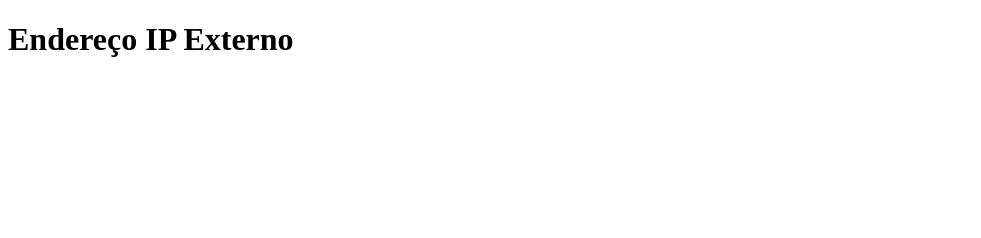
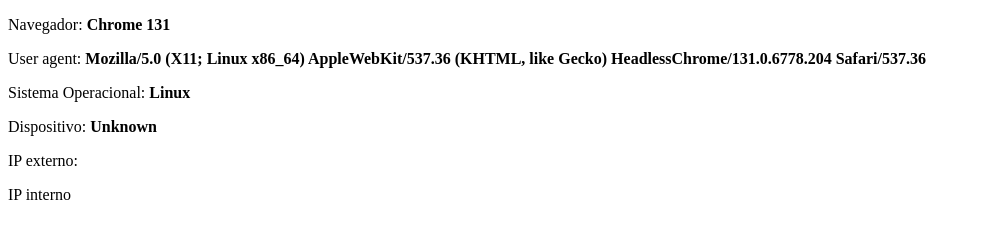
Before and after one commit to fabiodelgadopereira/tools, a plain HTML site: page info.html in a window 1280 px wide. Shown: the whole page, without its empty margins (0-981 px from the left). Drawn offline with Linux system fonts and the light colour scheme; no server answers.

Commit message:
ajuste ip v2

```diff
--- a/info.html
+++ b/info.html
@@ -1,22 +1,65 @@
 <!DOCTYPE html>
-<html>
+<html lang="en">
    <head>
-	<title>Endereço IP Externo</title>
+      <style>
+         th, td {
+         padding: 5px;
+         }
+         th {
+         text-align: left;
+         }
+      </style>
+      <meta charset="utf-8">
+      <meta name="viewport" content="width=device-width, initial-scale=1">
    </head>
    <body>
-	<h1>Endereço IP Externo</h1>
-	<p id="ip"></p>
+      <p>Navegador: <b id="navgator"></b></p>
+      <p>User agent: <b id="userAgent"></b></p>
+      <p>Sistema Operacional: <b id="os"></b></p>
+      <p>Dispositivo: <b id="device"></b></p>
+      <p>IP externo: <b id="myPublicIp"></b></p>
+      <p>IP interno <b id="myIp"></b></p>
+      <script  src="scripts_info.js" defer></script>
+      <script>
+         // Obter informações do sistema operacional do visitante
+         var OSName="Unknown";
+         if (navigator.appVersion.indexOf("Win")!=-1) OSName="Windows";
+         if (navigator.appVersion.indexOf("Mac")!=-1) OSName="MacOS";
+         if (navigator.appVersion.indexOf("X11")!=-1) OSName="UNIX";
+         if (navigator.appVersion.indexOf("Linux")!=-1) OSName="Linux";
 
-	<script>
+         // Obter informações do tipo de dispositivo do visitante
+         var deviceType = "Unknown";
+         if(/Android|webOS|iPhone|iPad|iPod|BlackBerry|IEMobile|Opera Mini/i.test(navigator.userAgent)){
+             deviceType = "Mobile";
+         } else if(/Mac|iPad/i.test(navigator.userAgent)){
+             deviceType = "Tablet";
+         } else if(/Windows|Macintosh/i.test(navigator.userAgent)){
+             deviceType = "Desktop";
+         }
+
+         // Obter o endereço IP interno do visitante
+         var pc = new RTCPeerConnection({iceServers:[]}), noop = function(){};
+         pc.createDataChannel("");
+         pc.createOffer(pc.setLocalDescription.bind(pc), noop);
+
+         pc.onicecandidate = function(ice){
+             if (!ice || !ice.candidate || !ice.candidate.candidate) return;
+             var ip = ice.candidate.candidate.split(' ')[4];
+             document.getElementById("myIp").innerHTML = ip;
+         };
+
          // Obter o endereço IP externo do visitante
-		var xhr = new XMLHttpRequest();
-		xhr.open("GET", "https://api.ipify.org", true);
-		xhr.onreadystatechange = function() {
-			if (this.readyState === XMLHttpRequest.DONE && this.status === 200) {
-				document.getElementById("ip").innerHTML = "Endereço IP Externo: " + this.responseText;
-			}
-		};
-		xhr.send();
+         fetch('https://api.ipify.org?format=json')
+            .then(response => response.json())
+            .then(data => {
+               document.getElementById("myPublicIp").innerHTML = data.ip;
+            });
+
+         document.getElementById("os").innerHTML =   OSName;
+         document.getElementById("device").innerHTML =  deviceType;
+         document.getElementById("userAgent").innerHTML =  navigator.userAgent;
+         document.getElementById("navgator").innerHTML = navigator.appName;
       </script>
    </body>
 </html>
```
Lines whose indentation alone changed are shown as unchanged.
